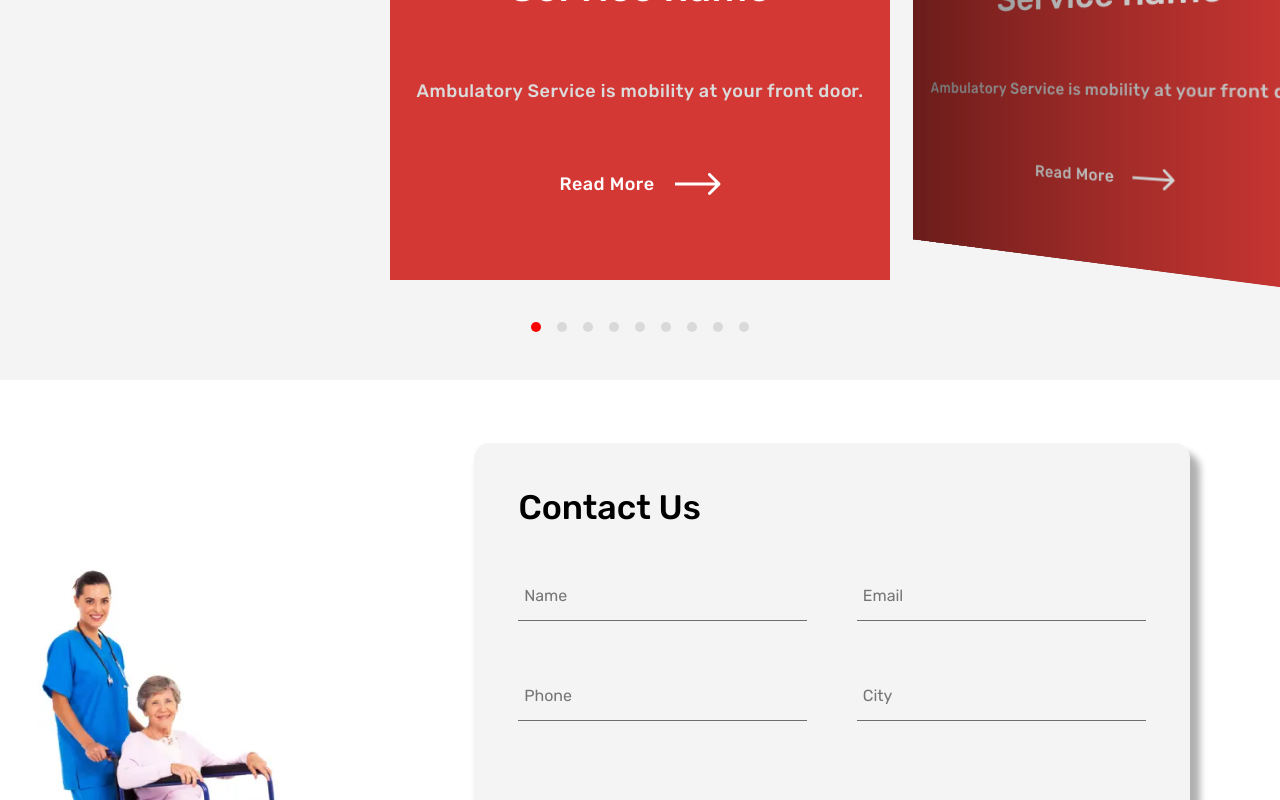
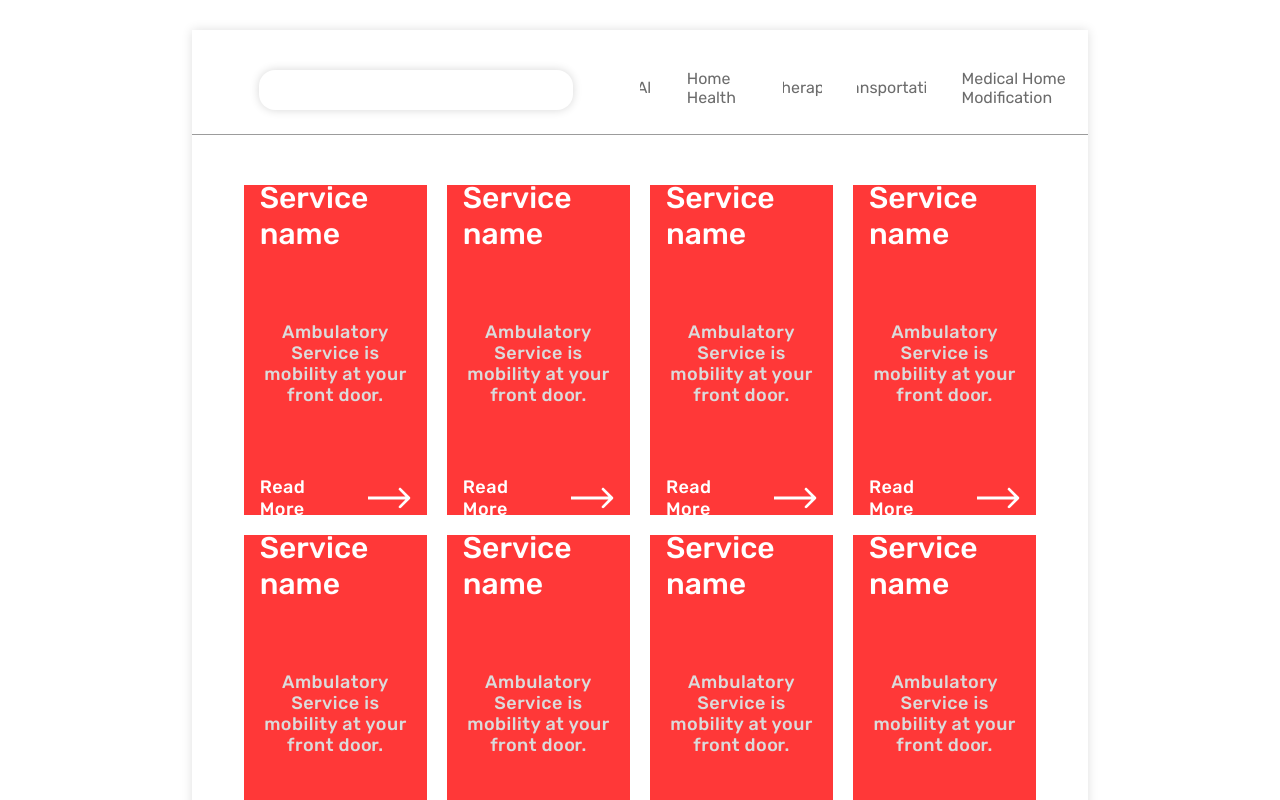
Before and after one commit to aregghaz/call-care-web, a Next.js app: page /services in a window 1280 px wide. Shown: the part 1160-1960 px from the top of the page. Built offline with nearby package versions, Linux system fonts and the light colour scheme.

Commit message:
services update

```diff
--- a/components/big-service/big-service.module.scss
+++ b/components/big-service/big-service.module.scss
@@ -1,16 +1,17 @@
 .main {
-  width: 100%;
-  height: 400px;
+  width: 23%;
+  height: 330px;
   display: flex;
   flex-direction: column;
   justify-content: center;
   align-items: center;
   gap: 70px;
-  padding: 5%;
-  background-color: #D33834;
+  padding: 2%;
+  background: rgba(255, 0, 0, 0.78);
+  backdrop-filter: blur(50px);
 
   & > h2 {
-    font-size: 40px;
+    font-size: 30px;
     font-weight: 500;
     color: white;
   }
--- a/components/header/header.module.scss
+++ b/components/header/header.module.scss
@@ -228,7 +228,6 @@ $headerHeight: 140px;
   }
 
 }
-
 
 
 //
--- a/pages/services.tsx
+++ b/pages/services.tsx
@@ -34,55 +34,98 @@ const Serivces:FC<any> = ({
                 </div>
             </section>
             <section className={cls.services}>
-                <Swiper
-                    effect={"coverflow"}
-                    grabCursor={true}
-                    centeredSlides={true}
-                    slidesPerView={"auto"}
-                    coverflowEffect={{
-                        rotate: 50,
-                        stretch: 0,
-                        depth: 100,
-                        modifier: 1,
-                        slideShadows: true,
-                    }}
-                    pagination={{
-                        clickable: true,
-                        clickableClass: `${cls.otherBulletsWrapper}`,
-                        bulletClass: ` ${cls.horizontalClass} swiper-pagination-bullet`,
-                        bulletActiveClass: `${cls.activeBulletClass} swiper-pagination-bullet-active`,
-                    }}
-                    modules={[EffectCoverflow, Pagination]}
-                    className="mySwiper"
-                >
-                    <SwiperSlide className={cls.slide}>
-                        <BigService/>
-                    </SwiperSlide>
-                    <SwiperSlide className={cls.slide}>
-                        <BigService/>
-                    </SwiperSlide>
-                    <SwiperSlide className={cls.slide}>
-                        <BigService/>
-                    </SwiperSlide>
-                    <SwiperSlide className={cls.slide}>
-                        <BigService/>
-                    </SwiperSlide>
-                    <SwiperSlide className={cls.slide}>
-                        <BigService/>
-                    </SwiperSlide>
-                    <SwiperSlide className={cls.slide}>
-                        <BigService/>
-                    </SwiperSlide>
-                    <SwiperSlide className={cls.slide}>
-                        <BigService/>
-                    </SwiperSlide>
-                    <SwiperSlide className={cls.slide}>
-                        <BigService/>
-                    </SwiperSlide>
-                    <SwiperSlide className={cls.slide}>
-                        <BigService/>
-                    </SwiperSlide>
-                </Swiper>
+                {/*<Swiper*/}
+                {/*    effect={"coverflow"}*/}
+                {/*    grabCursor={true}*/}
+                {/*    centeredSlides={true}*/}
+                {/*    slidesPerView={"auto"}*/}
+                {/*    coverflowEffect={{*/}
+                {/*        rotate: 50,*/}
+                {/*        stretch: 0,*/}
+                {/*        depth: 100,*/}
+                {/*        modifier: 1,*/}
+                {/*        slideShadows: true,*/}
+                {/*    }}*/}
+                {/*    pagination={{*/}
+                {/*        clickable: true,*/}
+                {/*        clickableClass: `${cls.otherBulletsWrapper}`,*/}
+                {/*        bulletClass: ` ${cls.horizontalClass} swiper-pagination-bullet`,*/}
+                {/*        bulletActiveClass: `${cls.activeBulletClass} swiper-pagination-bullet-active`,*/}
+                {/*    }}*/}
+                {/*    modules={[EffectCoverflow, Pagination]}*/}
+                {/*    className="mySwiper"*/}
+                {/*>*/}
+                {/*    <SwiperSlide className={cls.slide}>*/}
+                {/*        <BigService/>*/}
+                {/*    </SwiperSlide>*/}
+                {/*    <SwiperSlide className={cls.slide}>*/}
+                {/*        <BigService/>*/}
+                {/*    </SwiperSlide>*/}
+                {/*    <SwiperSlide className={cls.slide}>*/}
+                {/*        <BigService/>*/}
+                {/*    </SwiperSlide>*/}
+                {/*    <SwiperSlide className={cls.slide}>*/}
+                {/*        <BigService/>*/}
+                {/*    </SwiperSlide>*/}
+                {/*    <SwiperSlide className={cls.slide}>*/}
+                {/*        <BigService/>*/}
+                {/*    </SwiperSlide>*/}
+                {/*    <SwiperSlide className={cls.slide}>*/}
+                {/*        <BigService/>*/}
+                {/*    </SwiperSlide>*/}
+                {/*    <SwiperSlide className={cls.slide}>*/}
+                {/*        <BigService/>*/}
+                {/*    </SwiperSlide>*/}
+                {/*    <SwiperSlide className={cls.slide}>*/}
+                {/*        <BigService/>*/}
+                {/*    </SwiperSlide>*/}
+                {/*    <SwiperSlide className={cls.slide}>*/}
+                {/*        <BigService/>*/}
+                {/*    </SwiperSlide>*/}
+                {/*</Swiper>*/}
+                <div className={cls.servicesNavWrapper}>
+                    <div className={cls.servicesNav}>
+                        <div className={cls.servicesNavInput}>
+                            <input type={"text"}/>
+                        </div>
+                        <div className={cls.servicesNavMenu}>
+                            <nav>
+                                <ul>
+                                    <li>
+                                        <span>All</span>
+                                        <div className={cls.line}></div>
+                                    </li>
+                                    <li>
+                                        <span>Home Health</span>
+                                        <div className={cls.line}></div>
+                                    </li>
+                                    <li>
+                                        <span>Therapy</span>
+                                        <div className={cls.line}></div>
+                                    </li>
+                                    <li>
+                                        <span>Transportation</span>
+                                        <div className={cls.line}></div>
+                                    </li>
+                                    <li>
+                                        <span> Medical Home Modification</span>
+                                        <div className={cls.line}></div>
+                                    </li>
+                                </ul>
+                            </nav>
+                        </div>
+                    </div>
+                    <div className={cls.serviceContent}>
+                        <BigService />
+                        <BigService />
+                        <BigService />
+                        <BigService />
+                        <BigService />
+                        <BigService />
+                        <BigService />
+                        <BigService />
+                    </div>
+                </div>
             </section>
             <section className={cls.serviceContact}>
                 <div className={cls.contactLeft}>
--- a/styles/Services.module.scss
+++ b/styles/Services.module.scss
@@ -9,7 +9,7 @@
 
 .hero {
   width: 100%;
-  height: 800px;
+  height: 1000px;
   display: flex;
   position: relative;
   justify-content: space-between;
@@ -83,7 +83,7 @@
   width: 100%;
   height: 90%;
   background-position: center;
-  background-size: 100%;
+  background-size: cover;
   background-image: url($serviceHero1);
   max-width: 1500px;
   background-blend-mode: color;
@@ -101,35 +101,140 @@
 }
 .services {
   width: 100%;
-  height: 600px;
-  background-color: #F4F4F4;
+  height: 1000px;
   display: flex;
-  padding-bottom: 15px;
+  align-items: center;
+  justify-content: center;
+
 }
 
-.serviceSlider {
-  width: 30%;
-  height: 80%;
-  padding-left: 5%;
+.servicesNavWrapper{
+  width: 70%;
+  height: 90%;
+  display: flex;
+  align-items: flex-start;
+  justify-content: center;
+  flex-direction: column;
+  box-shadow: 0 0 10px 0 rgba(0, 0, 0, 0.13);
+
 }
 
-.slide {
-  width: 500px !important;
-  height: 400px !important;
-  color: black;
-  margin-top: 100px;
+.servicesNav{
+  width: 100%;
+  height: 10%;
+  border-bottom: 1px solid rgba(0, 0, 0, 0.39);
+  display: flex;
+}
 
-  @media screen and (max-width: 600px){
-    width: 95% !important;
+.servicesNavInput{
+  width: 50%;
+  height: 100%;
+  //border: 1px solid red;
+  display: flex;
+  align-items: center;
+  justify-content: center;
+  position: relative;
+
+
+  & > input{
+    width: 70%;
+    height: 40px;
+    border: none;
+    outline: none;
+    box-shadow: 0 0 10px 0 rgba(0, 0, 0, 0.16);
+    border-radius: 16px;
+    padding-left: 30px;
+  }
+
+}
+
+.servicesNavMenu{
+  width: 50%;
+  height: 100%;
+
+  & > nav{
+    width: 100%;
+    height: 100%;
+
+    & > ul{
+      width: 100%;
+      height: 100%;
+      display: flex;
+      list-style-type: none;
+      align-items: center;
+      gap: 35px;
+
+      & > li{
+        height: 100%;
+        color: #6C6C6C;
+        display: flex;
+        align-items: center;
+        justify-content: center;
+        cursor: pointer;
+        transition: 1s;
+        flex-direction: column;
+        overflow: hidden;
+
+        &:hover{
+          color: black;
+        }
+
+        .line{
+          width: 100%;
+          height: 4px;
+          background-color: $asteriskColor;
+          position: relative;
+          top: 50px;
+          transition: .2s;
+        }
+
+        &:hover .line{
+          top: 33px;
+        }
+      }
+    }
   }
 }
+
+.serviceContent{
+  width: 100%;
+  height: auto;
+  //border: 1px solid red;
+  display: flex;
+  flex-wrap: wrap;
+  justify-content: center;
+  align-items: center;
+  padding: 50px;
+  gap: 20px;
+  overflow: auto;
+}
+
+//
+//.serviceSlider {
+//  width: 30%;
+//  height: 80%;
+//  padding-left: 5%;
+//}
+//
+//.slide {
+//  width: 500px !important;
+//  height: 400px !important;
+//  color: black;
+//  margin-top: 100px;
+//
+//  @media screen and (max-width: 600px){
+//    width: 95% !important;
+//  }
+//}
 
 
 
 .serviceContact {
   width: 100%;
-  height: 800px;
+  height: 900px;
   display: flex;
+  //border: 1px solid red;
+  flex-direction: row;
 
   @media screen and (max-width: 800px) {
     height: 1000px;
@@ -137,12 +242,13 @@
 }
 
 .contactLeft {
-  width: 30%;
+  width: 40%;
   height: 100%;
   background-image: url($serviceContact1);
   background-size: 80%;
   background-position: 100% 100%;
   background-repeat: no-repeat;
+  //border: 1px solid red;
 
   @media screen and (max-width: 1650px) {
     background-position: center;
@@ -159,6 +265,7 @@
   display: flex;
   justify-content: center;
   align-items: center;
+  //border: 1px solid red;
 
   @media screen and (max-width: 1000px) {
     width: 100%;
--- a/styles/variables.scss
+++ b/styles/variables.scss
@@ -47,3 +47,6 @@ $serviceHero1: "/images/serviceHero1.webp";
 $serviceContact1: "/images/serviceContact.webp";
 
 $selectArrowDown: "/images/selectArrowDown.svg";
+
+$servicesBg: "/images/servicesBg.webp";
+$searchIcon: "/images/searchIcon.svg";
```
Also changed, not shown: public/images/servicesBg.webp (added).
